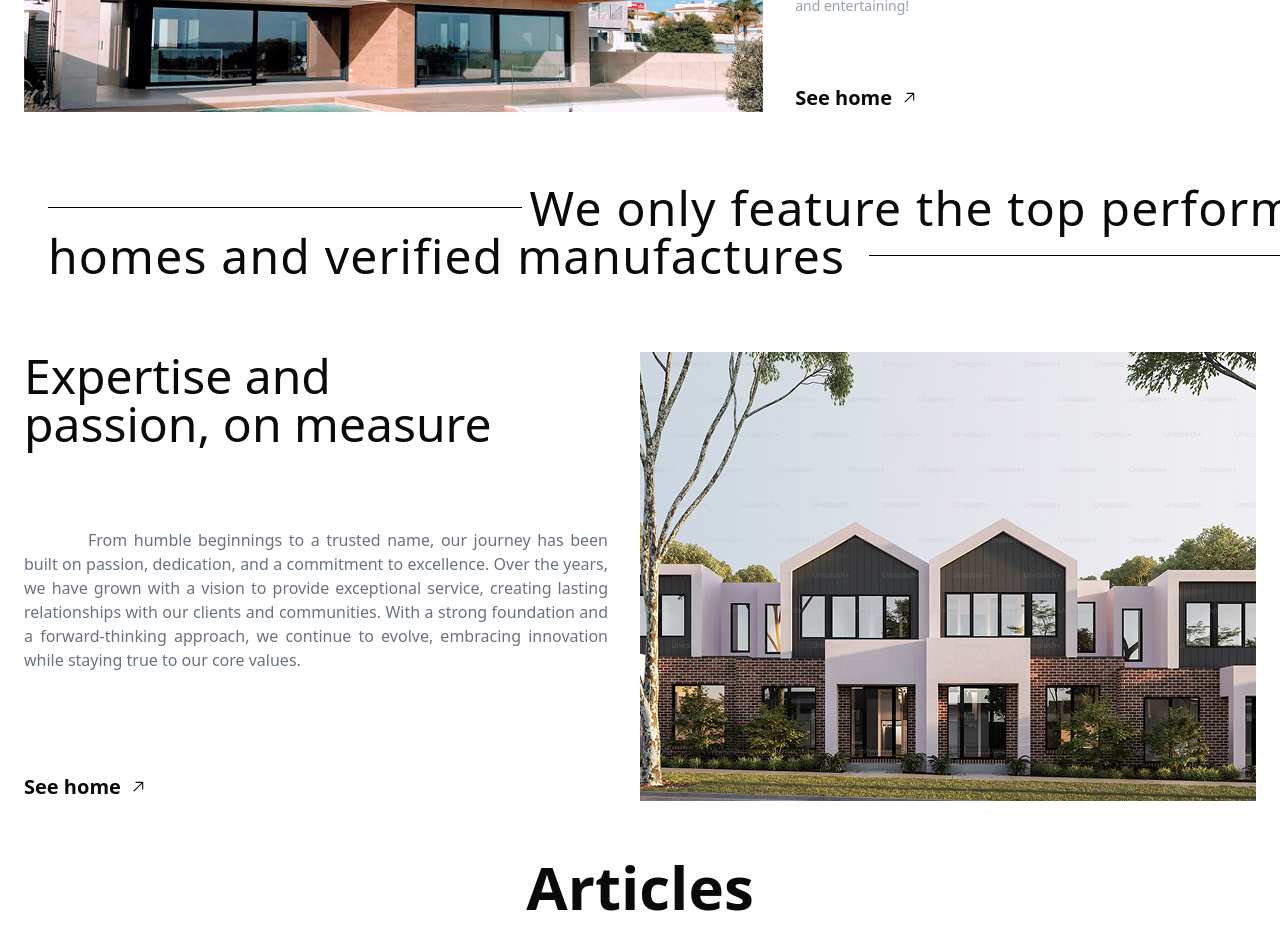
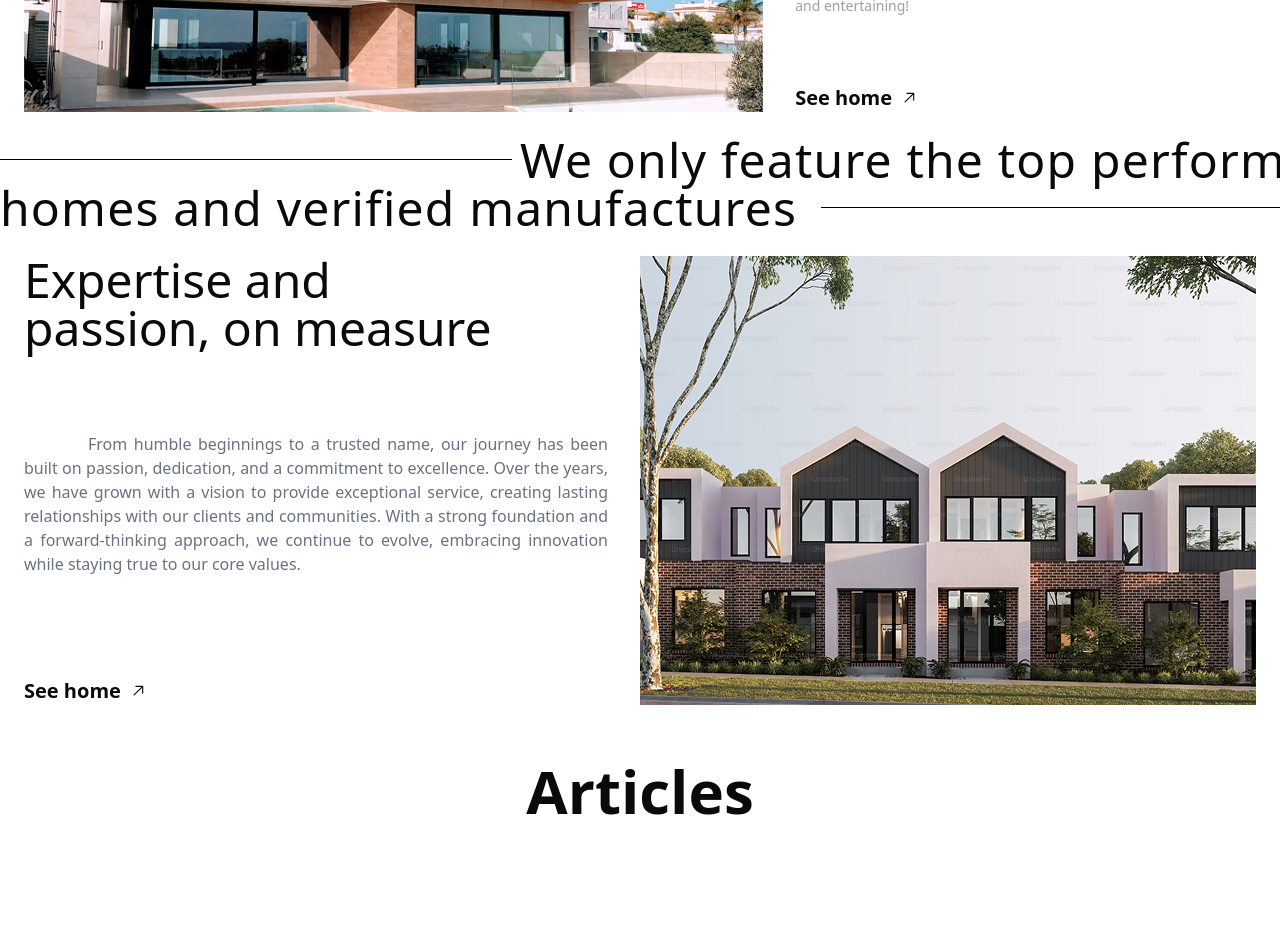
Before and after one commit to Kaveeshala/LandingPage, a Next.js app: page / in a window 1280 px wide. Shown: the part 2460-3388 px from the top of the page. Built offline with nearby package versions, Linux system fonts and the light colour scheme.

Commit message:
modify page section

```diff
--- a/src/app/page.js
+++ b/src/app/page.js
@@ -19,7 +19,7 @@
 
       <HomeDescription />
 
-      <div className="max-w-7xl mx-auto p-12">
+      <div className="max-w-7xl mx-auto">
          <div className="flex flex-col w-full">
             <div className="flex items-center w-2/5 gap-2">
                 <Separator className="flex-grow h-[2px] bg-black" />
```
